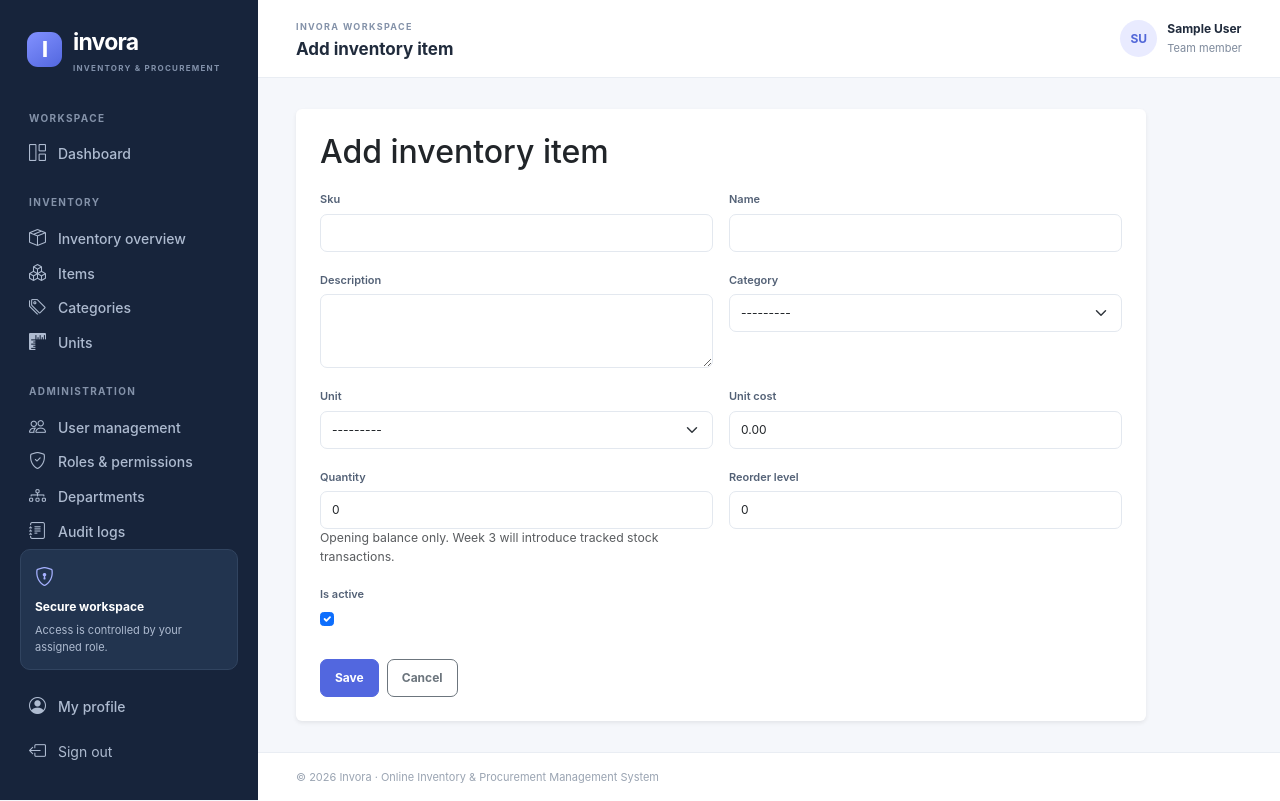
After one commit to abishek-shah-256/Invora, a Django app: page /inventory/items/add/ in a window 1280 px wide. The commit adds this page. Run offline with Django 5.2, Linux system fonts and the light colour scheme; the visitor is signed in with stand-in values (Sample User, id 1); data that the repository does not hold is empty.

Commit message:
Week 2: Inventory management module

```diff
--- /dev/null
+++ b/inventory/apps.py
@@ -0,0 +1,4 @@
+from django.apps import AppConfig
+class InventoryConfig(AppConfig):
+    default_auto_field = 'django.db.models.BigAutoField'
+    name = 'inventory'
--- /dev/null
+++ b/inventory/forms.py
@@ -0,0 +1,36 @@
+from django import forms
+from .models import Category, Unit, InventoryItem
+
+class StyledModelForm(forms.ModelForm):
+    def __init__(self,*args,**kwargs):
+        super().__init__(*args,**kwargs)
+        for field in self.fields.values():
+            if isinstance(field.widget, forms.CheckboxInput): field.widget.attrs['class']='form-check-input'
+            else: field.widget.attrs['class']='form-select' if isinstance(field.widget, forms.Select) else 'form-control'
+
+class CategoryForm(StyledModelForm):
+    class Meta:
+        model=Category
+        fields=['name','description','is_active']
+        widgets={'description':forms.Textarea(attrs={'rows':3})}
+
+class UnitForm(StyledModelForm):
+    class Meta:
+        model=Unit
+        fields=['name','abbreviation','is_active']
+
+class ItemForm(StyledModelForm):
+    class Meta:
+        model=InventoryItem
+        fields=['sku','name','description','category','unit','unit_cost','quantity','reorder_level','is_active']
+        widgets={'description':forms.Textarea(attrs={'rows':3})}
+    def __init__(self,*args,**kwargs):
+        super().__init__(*args,**kwargs)
+        if not self.instance.pk:
+            self.fields['category'].queryset=Category.objects.filter(is_active=True)
+            self.fields['unit'].queryset=Unit.objects.filter(is_active=True)
+        else:
+            self.fields['category'].queryset=Category.objects.filter(is_active=True) | Category.objects.filter(pk=self.instance.category_id)
+            self.fields['unit'].queryset=Unit.objects.filter(is_active=True) | Unit.objects.filter(pk=self.instance.unit_id)
+        self.fields['quantity'].help_text='Opening balance only. Week 3 will introduce tracked stock transactions.'
+    def clean_sku(self): return self.cleaned_data['sku'].strip().upper()
--- /dev/null
+++ b/inventory/urls.py
@@ -0,0 +1,15 @@
+from django.urls import path
+from . import views
+urlpatterns=[
+    path('',views.overview,name='inventory_overview'),
+    path('items/',views.item_list,name='inventory_item_list'),
+    path('items/add/',views.item_create,name='inventory_item_create'),
+    path('items/<int:pk>/edit/',views.item_edit,name='inventory_item_edit'),
+    path('items/<int:pk>/status/',views.item_toggle,name='inventory_item_toggle'),
+    path('categories/',views.category_list,name='inventory_categories'),
+    path('categories/add/',views.category_form,name='inventory_category_add'),
+    path('categories/<int:pk>/edit/',views.category_form,name='inventory_category_edit'),
+    path('units/',views.unit_list,name='inventory_units'),
+    path('units/add/',views.unit_form,name='inventory_unit_add'),
+    path('units/<int:pk>/edit/',views.unit_form,name='inventory_unit_edit'),
+]
--- /dev/null
+++ b/inventory/views.py
@@ -0,0 +1,80 @@
+from django.contrib import messages
+from django.contrib.auth.decorators import login_required
+from django.db.models import Q, Sum, F, DecimalField, ExpressionWrapper
+from django.shortcuts import get_object_or_404, redirect, render
+from django.views.decorators.http import require_POST
+from accounts.decorators import role_required
+from accounts.utils import log_action
+from .models import Category, Unit, InventoryItem
+from .forms import CategoryForm, UnitForm, ItemForm
+
+CAN_EDIT=('inventory-officer','admin')
+
+@login_required
+def overview(request):
+    items=InventoryItem.objects.filter(is_active=True).select_related('category','unit')
+    low=items.filter(quantity__lte=F('reorder_level'))
+    value=items.aggregate(total=Sum(ExpressionWrapper(F('quantity')*F('unit_cost'),output_field=DecimalField(max_digits=18,decimal_places=2))))['total'] or 0
+    return render(request,'inventory/overview.html',{'item_count':items.count(),'category_count':Category.objects.filter(is_active=True).count(),'unit_count':Unit.objects.filter(is_active=True).count(),'low_count':low.count(),'low_items':low[:8],'stock_value':value,'recent_items':items.order_by('-created_at')[:8]})
+
+@login_required
+def item_list(request):
+    items=InventoryItem.objects.select_related('category','unit')
+    q=request.GET.get('q','').strip()
+    category=request.GET.get('category','')
+    status=request.GET.get('status','')
+    if q: items=items.filter(Q(sku__icontains=q)|Q(name__icontains=q)|Q(description__icontains=q))
+    if category.isdigit(): items=items.filter(category_id=int(category))
+    if status=='low': items=items.filter(is_active=True,quantity__lte=F('reorder_level'))
+    elif status=='active': items=items.filter(is_active=True)
+    elif status=='inactive': items=items.filter(is_active=False)
+    return render(request,'inventory/items.html',{'items':items,'categories':Category.objects.all(),'q':q,'category_filter':category,'status':status})
+
+@role_required('inventory-officer')
+def item_create(request):
+    form=ItemForm(request.POST or None)
+    if request.method=='POST' and form.is_valid():
+        item=form.save();log_action(request,'CREATE','InventoryItem',item.pk,f'Created item {item.sku}')
+        messages.success(request,'Inventory item created.');return redirect('inventory_item_list')
+    return render(request,'inventory/form.html',{'form':form,'title':'Add inventory item','back_url':'inventory_item_list'})
+
+@role_required('inventory-officer')
+def item_edit(request,pk):
+    item=get_object_or_404(InventoryItem,pk=pk)
+    form=ItemForm(request.POST or None,instance=item)
+    if request.method=='POST' and form.is_valid():
+        form.save();log_action(request,'UPDATE','InventoryItem',item.pk,f'Updated item {item.sku}')
+        messages.success(request,'Inventory item updated.');return redirect('inventory_item_list')
+    return render(request,'inventory/form.html',{'form':form,'title':f'Edit {item.sku}','back_url':'inventory_item_list'})
+
+@role_required('inventory-officer')
+@require_POST
+def item_toggle(request,pk):
+    item=get_object_or_404(InventoryItem,pk=pk)
+    item.is_active=not item.is_active;item.save(update_fields=['is_active','updated_at'])
+    log_action(request,'STATUS_CHANGE','InventoryItem',item.pk,f'Item {item.sku} active={item.is_active}')
+    messages.success(request,'Item status updated.');return redirect('inventory_item_list')
+
+@login_required
+def category_list(request): return render(request,'inventory/categories.html',{'categories':Category.objects.all()})
+
+@role_required('inventory-officer')
+def category_form(request,pk=None):
+    obj=get_object_or_404(Category,pk=pk) if pk else None
+    form=CategoryForm(request.POST or None,instance=obj)
+    if request.method=='POST' and form.is_valid():
+        saved=form.save();log_action(request,'UPDATE' if obj else 'CREATE','Category',saved.pk,saved.name)
+        messages.success(request,'Category saved.');return redirect('inventory_categories')
+    return render(request,'inventory/form.html',{'form':form,'title':'Edit category' if obj else 'Add category','back_url':'inventory_categories'})
+
+@login_required
+def unit_list(request): return render(request,'inventory/units.html',{'units':Unit.objects.all()})
+
+@role_required('inventory-officer')
+def unit_form(request,pk=None):
+    obj=get_object_or_404(Unit,pk=pk) if pk else None
+    form=UnitForm(request.POST or None,instance=obj)
+    if request.method=='POST' and form.is_valid():
+        saved=form.save();log_action(request,'UPDATE' if obj else 'CREATE','Unit',saved.pk,saved.name)
+        messages.success(request,'Unit saved.');return redirect('inventory_units')
+    return render(request,'inventory/form.html',{'form':form,'title':'Edit unit' if obj else 'Add unit','back_url':'inventory_units'})
--- a/invora/urls.py
+++ b/invora/urls.py
@@ -3,5 +3,6 @@ from django.urls import path, include
 
 urlpatterns = [
     path("django-admin/", admin.site.urls),
+    path("inventory/", include("inventory.urls")),
     path("", include("accounts.urls")),
 ]
--- a/templates/accounts/base.html
+++ b/templates/accounts/base.html
@@ -18,6 +18,11 @@
     </a>
     <div class="nav-label">WORKSPACE</div>
     <a class="side-link {% if request.resolver_match.url_name == 'dashboard' %}active{% endif %}" href="{% url 'dashboard' %}"><i class="bi bi-grid-1x2"></i> Dashboard</a>
+    <div class="nav-label mt-4">INVENTORY</div>
+    <a class="side-link" href="{% url 'inventory_overview' %}"><i class="bi bi-box-seam"></i> Inventory overview</a>
+    <a class="side-link" href="{% url 'inventory_item_list' %}"><i class="bi bi-boxes"></i> Items</a>
+    <a class="side-link" href="{% url 'inventory_categories' %}"><i class="bi bi-tags"></i> Categories</a>
+    <a class="side-link" href="{% url 'inventory_units' %}"><i class="bi bi-rulers"></i> Units</a>
     {% if request.user.is_invora_admin %}
     <div class="nav-label mt-4">ADMINISTRATION</div>
     <a class="side-link {% if 'user_' in request.resolver_match.url_name %}active{% endif %}" href="{% url 'user_list' %}"><i class="bi bi-people"></i> User management</a>
--- /dev/null
+++ b/templates/inventory/categories.html
@@ -0,0 +1,2 @@
+{% extends 'accounts/base.html' %}{% block title %}Categories{% endblock %}{% block page_heading %}Categories{% endblock %}{% block content %}
+<div class="d-flex justify-content-between mb-3"><h2>Inventory categories</h2>{% if request.user.is_invora_admin or request.user.role_code == 'inventory-officer' %}<a class="btn btn-primary" href="{% url 'inventory_category_add' %}">+ Add category</a>{% endif %}</div><div class="card shadow-sm border-0 p-3"><table class="table table-hover"><thead><tr><th>Name</th><th>Description</th><th>Status</th><th></th></tr></thead><tbody>{% for c in categories %}<tr><td>{{ c.name }}</td><td>{{ c.description|default:'—' }}</td><td>{% if c.is_active %}Active{% else %}Inactive{% endif %}</td><td>{% if request.user.is_invora_admin or request.user.role_code == 'inventory-officer' %}<a href="{% url 'inventory_category_edit' c.pk %}" class="btn btn-sm btn-outline-primary">Edit</a>{% endif %}</td></tr>{% empty %}<tr><td colspan="4">No categories yet.</td></tr>{% endfor %}</tbody></table></div>{% endblock %}
--- /dev/null
+++ b/templates/inventory/form.html
@@ -0,0 +1,3 @@
+{% extends 'accounts/base.html' %}{% block title %}{{ title }}{% endblock %}{% block page_heading %}{{ title }}{% endblock %}{% block content %}
+<div class="card shadow-sm border-0 p-4" style="max-width:850px"><h2 class="mb-3">{{ title }}</h2><form method="post">{% csrf_token %}{% if form.non_field_errors %}<div class="alert alert-danger">{{ form.non_field_errors }}</div>{% endif %}<div class="row g-3">{% for field in form %}<div class="col-md-6"><label class="form-label fw-semibold" for="{{ field.id_for_label }}">{{ field.label }}</label><div>{% if field.field.widget.input_type == 'checkbox' %}<div class="form-check">{{ field }}</div>{% else %}{{ field }}{% endif %}</div>{% for error in field.errors %}<div class="text-danger small">{{ error }}</div>{% endfor %}{% if field.help_text %}<div class="text-muted small">{{ field.help_text }}</div>{% endif %}</div>{% endfor %}</div><div class="d-flex gap-2 mt-4"><button class="btn btn-primary" type="submit">Save</button><a class="btn btn-outline-secondary" href="{% url back_url %}">Cancel</a></div></form></div>
+{% endblock %}
--- /dev/null
+++ b/templates/inventory/units.html
@@ -0,0 +1,2 @@
+{% extends 'accounts/base.html' %}{% block title %}Units{% endblock %}{% block page_heading %}Units of measurement{% endblock %}{% block content %}
+<div class="d-flex justify-content-between mb-3"><h2>Units of measurement</h2>{% if request.user.is_invora_admin or request.user.role_code == 'inventory-officer' %}<a class="btn btn-primary" href="{% url 'inventory_unit_add' %}">+ Add unit</a>{% endif %}</div><div class="card shadow-sm border-0 p-3"><table class="table table-hover"><thead><tr><th>Name</th><th>Abbreviation</th><th>Status</th><th></th></tr></thead><tbody>{% for u in units %}<tr><td>{{ u.name }}</td><td>{{ u.abbreviation }}</td><td>{% if u.is_active %}Active{% else %}Inactive{% endif %}</td><td>{% if request.user.is_invora_admin or request.user.role_code == 'inventory-officer' %}<a href="{% url 'inventory_unit_edit' u.pk %}" class="btn btn-sm btn-outline-primary">Edit</a>{% endif %}</td></tr>{% empty %}<tr><td colspan="4">No units yet.</td></tr>{% endfor %}</tbody></table></div>{% endblock %}
```
Also changed, not shown: WEEK2_SETUP.md (added, +42 -0 lines), inventory/admin.py (added, +14 -0 lines), inventory/models.py (added, +40 -0 lines), invora/settings.py (+7 -7 lines), templates/inventory/items.html (added, +8 -0 lines), templates/inventory/overview.html (added, +13 -0 lines), inventory/__init__.py (added), inventory/migrations/0001_initial.py (added), inventory/migrations/__init__.py (added), 2 other files.
